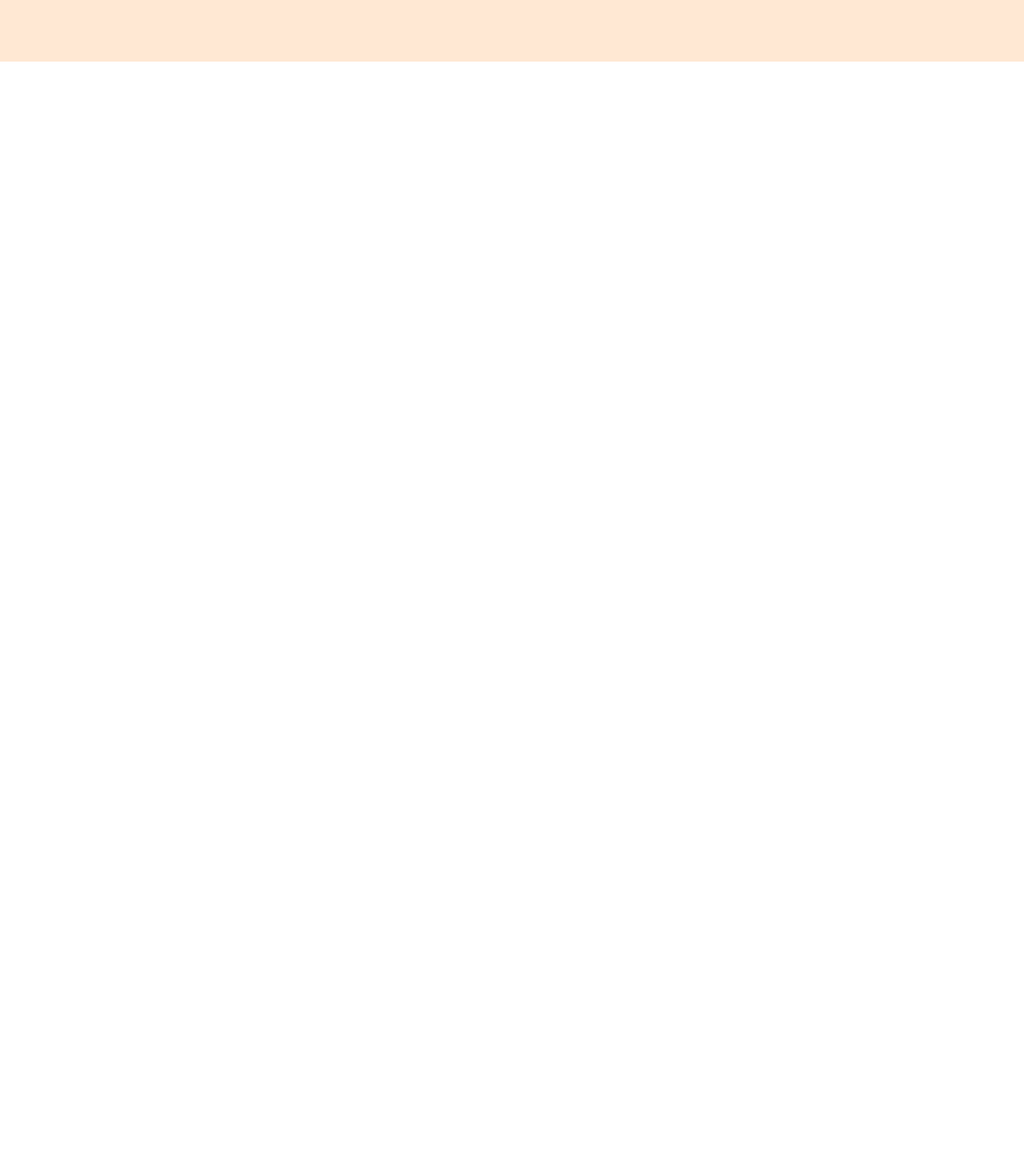
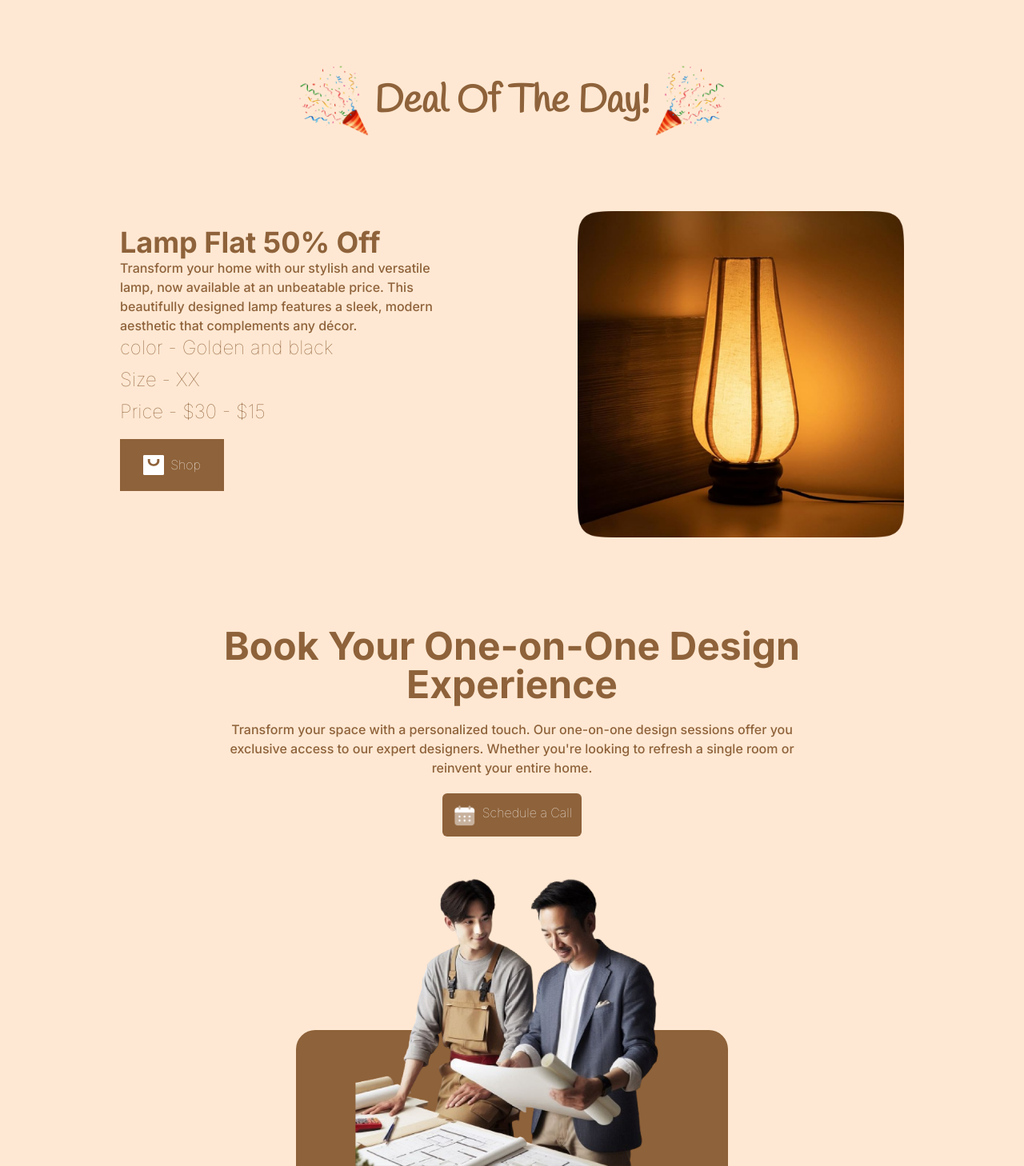
Before and after one commit to JamieOhakwe/interiordesign, a website: page index.html in a window 1280 px wide. Shown: the part 2125-3583 px from the top of the page at 80% size. Before the commit the page ends 2202 px from the top, so only its background shows below. Drawn offline with nearby package versions, Linux system fonts and the light colour scheme; files whose address does not match are found by name.

Commit message:
design completed

```diff
--- a/index.html
+++ b/index.html
@@ -51,7 +51,7 @@
 
                     </div>
 
-                    <!-- About Section -->
+                    <!-- 3 cards -->
 
                     <div class="flex  bg-[#FFE8D3] py-[92px]  justify-center">
                         <div class="flex flex-col  md:flex-row gap-[2rem]">
@@ -76,7 +76,7 @@
                         </div>
                     </div>
 
-                    <!-- Ad section -->
+                    <!-- A Smarter way to design your space  -->
                      <div class="bg-[#FFE8D3] pb-[92px] px-[1rem] flex flex-col items-center">
                         <div class="">
 
@@ -121,7 +121,52 @@
 
                         </div>
                      </div>
+                     <!-- Deal of the Day -->
+            <div class="flex items-center justify-center w-[100vw] bg-[#FFE8D3]">
+                <div class="flex flex-col  px-[53px]  bg-[#FFE8D3] md:gap-[87px]">
+                    <div class="flex items-center justify-center mb-10 md:mb-0">
+                        <img src="/images//icons//Party Popper.png" class="md:w-[100px] w-[50px]" alt="">
+                        <h1 class="md:text-5xl text-4xl font-extrabold text-[#8E623A]">Deal Of The Day!</h1>
+                        <img src="/images//icons//Party Popper.png" class="md:w-[100px] w-[50px] flip-horizontal" alt="">
 
+                    </div>
+
+                    <div class="flex gap-[164px] flex-col-reverse md:flex-row  items-center ">
+                        <!-- Left -->
+                         <div class=" text-[#8E623A] max-w-[408px] -mt-10">
+                            <span class="font-bold text-4xl ">Lamp Flat 50% Off</span><br>
+                            <span class="font-medium ">Transform your home with our stylish and versatile lamp, now available at an unbeatable price. This beautifully designed lamp features a sleek, modern aesthetic that complements any décor.</span>
+                            <div class="flex flex-col gap-2 text-2xl font-semibold">
+                                <span>color - Golden and black</span><span>Size - XX</span><span>Price - $30 - $15</span>
+                            </div>
+                            <div class="bg-[#8E623A] px-[10px] py-[20px] text-white gap-2 mt-[18px] items-center justify-center  md:w-[130px] flex">
+                                <img src="/images//icons/Vector.png"  alt="">
+                                <span class="text-bold">Shop</span>
+                            </div>
+                         </div>
+                         <!-- right -->
+                          <div class="max-w-[408px]">
+                            <img src="/images//image 9.png" class="md:w-[513px] w-[300px]" alt="">
+                          </div>
+                    </div>
+
+                </div>
+            </div>
+            <!-- Design Experience -->
+             <div class="bg-[#FFE8D3] text-[#8E623A] px-[3rem]  flex flex-col items-center justify-center ">
+                <div class="flex flex-col items-center mt-[7rem] px-[1rem]   justify-center gap-5 relative md:w-[50rem] w-[30rem] ">
+                    <span class="font-bold text-3xl md:text-5xl text-center">Book Your One-on-One Design Experience</span>
+                    <span class="font-medium text-md text-center">Transform your space with a personalized touch. Our one-on-one design sessions offer you exclusive access to our expert designers. Whether you're looking to refresh a single room or reinvent your entire home.</span>
+                    <div class="bg-[#8E623A] p-3 gap-2 text-white rounded-md flex item-center justify-center">
+                        <img src="/images/icons/uim_schedule.png" class="w-[30px] " alt="">
+                        <span>Schedule a Call</span>
+                    </div>
+                    <img src="/images/book2.png" class="w-[292px] md:w-[392px] z-10" alt="">
+                    <div class="w-[340px] md:w-[540px] h-[170px] absolute bottom-0  bg-[#8E623A] rounded-tl-3xl rounded-tr-3xl">
+
+                    </div>
+                </div>
+             </div>
     </div>
     <!-- <img src="/images/interior.png" alt=""> -->
 
--- a/style.css
+++ b/style.css
@@ -12,3 +12,6 @@ h1 {
     font-variation-settings:
       "slnt" 0;
   }
+  .flip-horizontal {
+    transform: scaleX(-1);
+  }
```
Also changed, not shown: images/book.png (added), images/book2.png (added), images/icons/Party Popper.png (added), images/icons/Vector.png (added), images/icons/uim_schedule.png (added), images/image 9.png (added).
